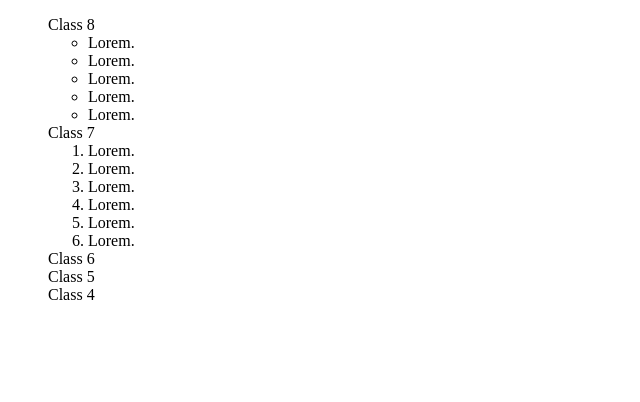
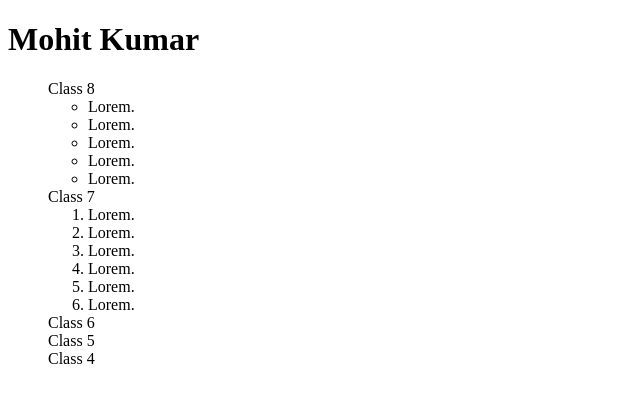
Before and after one commit to mohitcse88/hello-hi, a plain HTML site: page index.html in a window 1280 px wide. Shown: the whole page, without its empty margins (0-640 px from the left). Drawn offline with Linux system fonts and the light colour scheme.

Commit message:
Heading Added

```diff
--- a/index.html
+++ b/index.html
@@ -7,6 +7,8 @@
     <meta name="viewport" content="width=device-width, initial-scale=1.0">
     <title>HTML List</title>
 </head>
+
+    <h1>Mohit Kumar</h1>
     <ul type="none">
         <li>Class 8</li>
         <ul>
@@ -30,6 +32,8 @@
         <li>Class 4</li>
     </ul>
 
+
+
 <body>
 
 </body>
```
